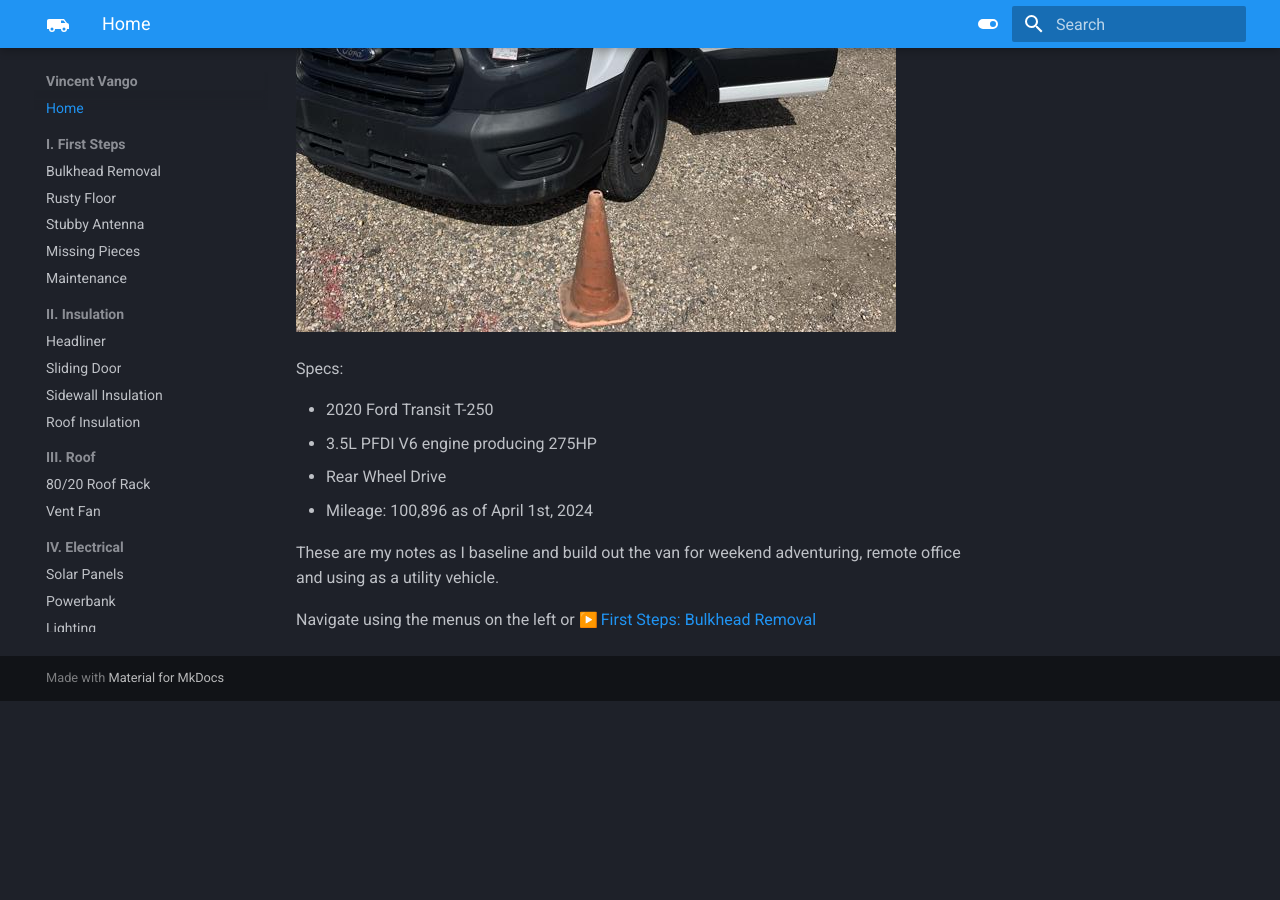
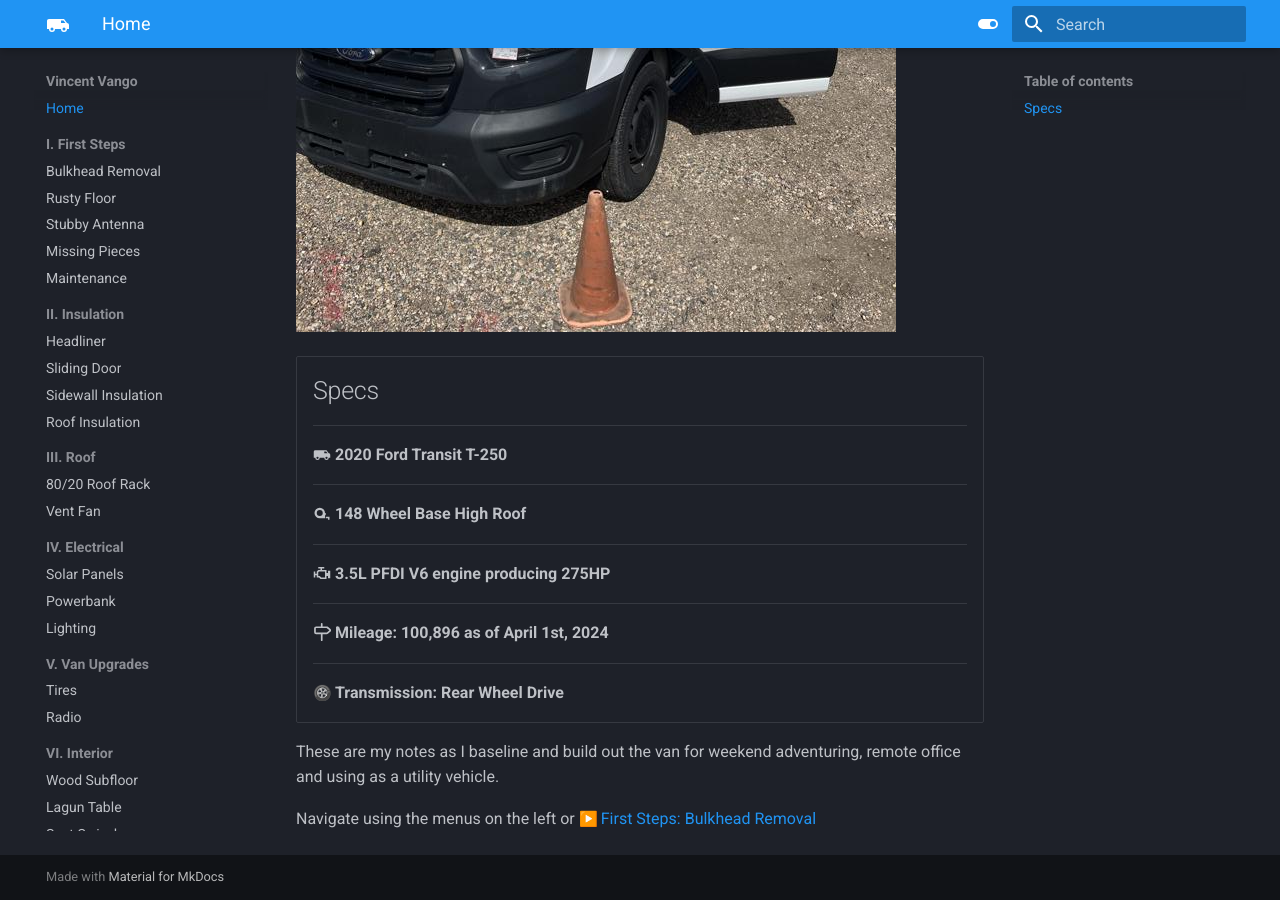
Before and after one commit to caseyjdavis/vango, an MkDocs documentation site: the page built from docs/index.md, in a window 1280 px wide and 900 px high, scrolled down 766 px. Built offline with MkDocs 1.6.1 and Material for MkDocs 9.7.7, drawn with Linux system fonts in a browser that asks for light colours; emoji names are drawn with the system emoji font; before the commit the page ends 1467 px from its top, so only the background shows below that.

Commit message:
updated homepage

```diff
--- a/docs/index.md
+++ b/docs/index.md
@@ -4,12 +4,34 @@ This is my 2020 Ford Transit I purchased used at auction in northern Colorado. I
 
 ![New van day](assets/van-day-01.JPG)
 
-Specs:
 
-- 2020 Ford Transit T-250
-- 3.5L PFDI V6 engine producing 275HP
-- Rear Wheel Drive
-- Mileage: 100,896 as of April 1st, 2024
+
+<div class="grid cards" markdown>
+
+-   ## Specs
+
+    ---
+
+    :material-van-utility: __2020 Ford Transit T-250__
+
+    ---
+
+    :material-tape-measure: __148 Wheel Base High Roof__
+
+    ---
+
+    :material-engine-outline: __3.5L PFDI V6 engine producing 275HP__
+
+    ---
+
+    :octicons-milestone-16: __Mileage: 100,896 as of April 1st, 2024__
+
+    ---
+
+    :wheel: __Transmission: Rear Wheel Drive__
+
+
+</div>
 
 These are my notes as I baseline and build out the van for weekend adventuring, remote office and using as a utility vehicle.
 
--- a/mkdocs.yml
+++ b/mkdocs.yml
@@ -84,6 +84,8 @@ markdown_extensions:
   - pymdownx.emoji:
       emoji_index: !!python/name:material.extensions.emoji.twemoji
       emoji_generator: !!python/name:material.extensions.emoji.to_svg
+  - attr_list
+  - md_in_html
 
 extra:
   analytics:
```
